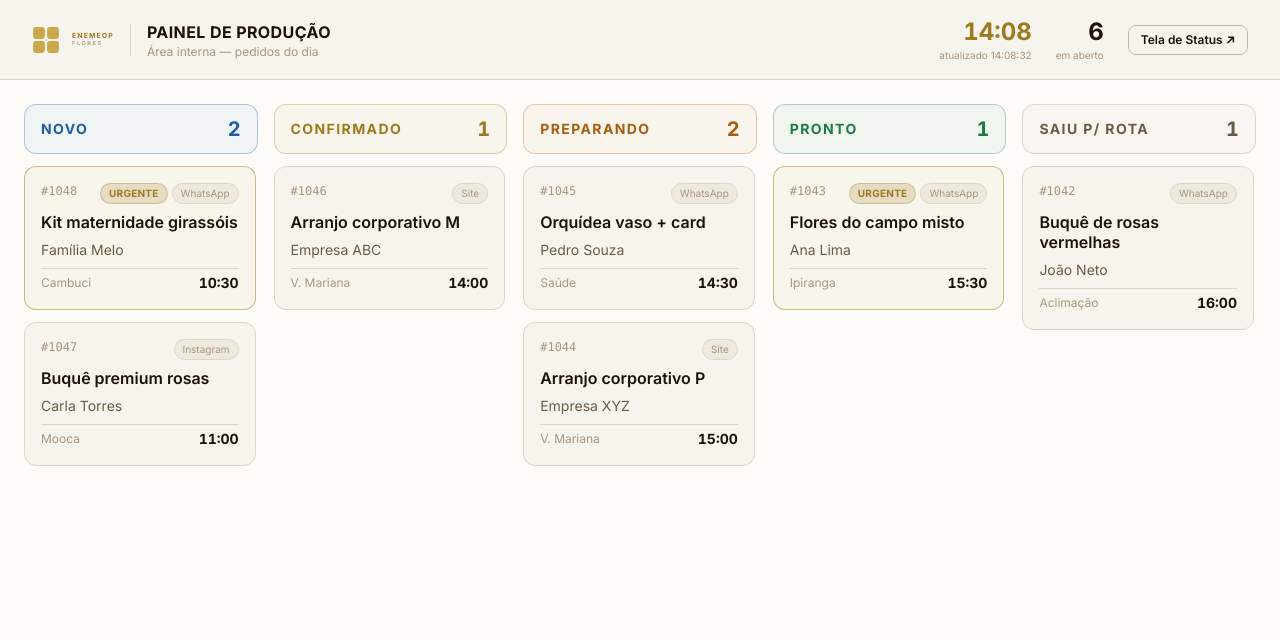
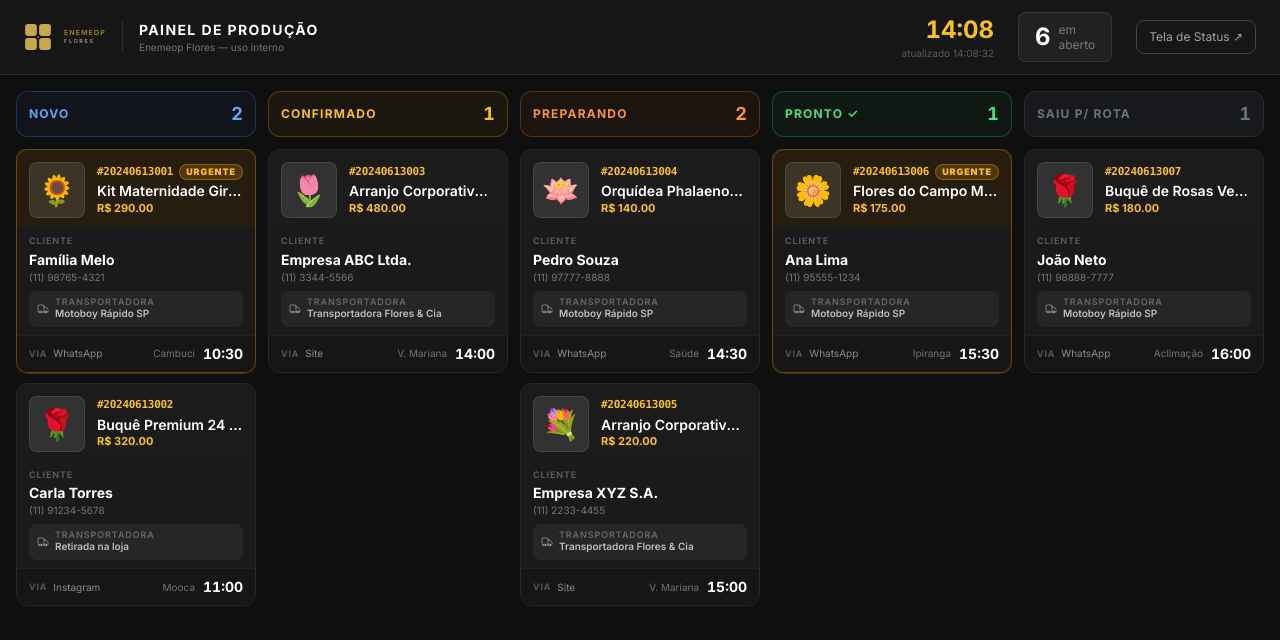
Before and after one commit to minhaautomacao/enemeop-flores, a Next.js app: page /producao in a window 1280 px wide. Shown: the top 640 px of the page. Built offline with nearby package versions, Linux system fonts and the light colour scheme.

Commit message:
auto-commit: salva alteracoes antes de encerrar sessao [2026-06-13 20:48]

```diff
--- a/app/(producao)/producao/page.tsx
+++ b/app/(producao)/producao/page.tsx
@@ -3,36 +3,91 @@
 import { useEffect, useState } from 'react'
 import Link from 'next/link'
 import { EnumeopLogo } from '@/components/enemeop-logo'
+import { Truck } from 'lucide-react'
 
 type StatusPedido = 'novo' | 'confirmado' | 'preparando' | 'pronto' | 'saiu'
 
 interface Pedido {
-  id: string
+  num: number          // número grande do pedido
   produto: string
   cliente: string
+  telefone: string
   horario: string
   bairro: string
   canal: string
   status: StatusPedido
   prioridade?: boolean
+  transportadora: string
+  foto: string         // emoji ou URL
+  valor: number
 }
 
+// Fotos simuladas do catálogo Enemeop Flores (emojis como placeholder visual)
 const MOCK: Pedido[] = [
-  { id: '#1048', produto: 'Kit maternidade girassóis',  cliente: 'Família Melo',  horario: '10:30', bairro: 'Cambuci',    canal: 'WhatsApp', status: 'novo',        prioridade: true },
-  { id: '#1047', produto: 'Buquê premium rosas',        cliente: 'Carla Torres',  horario: '11:00', bairro: 'Mooca',      canal: 'Instagram',status: 'novo'       },
-  { id: '#1046', produto: 'Arranjo corporativo M',      cliente: 'Empresa ABC',   horario: '14:00', bairro: 'V. Mariana', canal: 'Site',     status: 'confirmado' },
-  { id: '#1045', produto: 'Orquídea vaso + card',       cliente: 'Pedro Souza',   horario: '14:30', bairro: 'Saúde',      canal: 'WhatsApp', status: 'preparando' },
-  { id: '#1044', produto: 'Arranjo corporativo P',      cliente: 'Empresa XYZ',   horario: '15:00', bairro: 'V. Mariana', canal: 'Site',     status: 'preparando' },
-  { id: '#1043', produto: 'Flores do campo misto',      cliente: 'Ana Lima',      horario: '15:30', bairro: 'Ipiranga',   canal: 'WhatsApp', status: 'pronto',      prioridade: true },
-  { id: '#1042', produto: 'Buquê de rosas vermelhas',   cliente: 'João Neto',     horario: '16:00', bairro: 'Aclimação',  canal: 'WhatsApp', status: 'saiu'       },
+  {
+    num: 20240613001, produto: 'Kit Maternidade Girassóis',
+    cliente: 'Família Melo', telefone: '(11) 98765-4321',
+    horario: '10:30', bairro: 'Cambuci', canal: 'WhatsApp',
+    status: 'novo', prioridade: true,
+    transportadora: 'Motoboy Rápido SP',
+    foto: '🌻', valor: 290,
+  },
+  {
+    num: 20240613002, produto: 'Buquê Premium 24 Rosas Vermelhas',
+    cliente: 'Carla Torres', telefone: '(11) 91234-5678',
+    horario: '11:00', bairro: 'Mooca', canal: 'Instagram',
+    status: 'novo', prioridade: false,
+    transportadora: 'Retirada na loja',
+    foto: '🌹', valor: 320,
+  },
+  {
+    num: 20240613003, produto: 'Arranjo Corporativo Médio — Lírios',
+    cliente: 'Empresa ABC Ltda.', telefone: '(11) 3344-5566',
+    horario: '14:00', bairro: 'V. Mariana', canal: 'Site',
+    status: 'confirmado', prioridade: false,
+    transportadora: 'Transportadora Flores & Cia',
+    foto: '🌷', valor: 480,
+  },
+  {
+    num: 20240613004, produto: 'Orquídea Phalaenopsis + Cartão',
+    cliente: 'Pedro Souza', telefone: '(11) 97777-8888',
+    horario: '14:30', bairro: 'Saúde', canal: 'WhatsApp',
+    status: 'preparando', prioridade: false,
+    transportadora: 'Motoboy Rápido SP',
+    foto: '🪷', valor: 140,
+  },
+  {
+    num: 20240613005, produto: 'Arranjo Corporativo Pequeno',
+    cliente: 'Empresa XYZ S.A.', telefone: '(11) 2233-4455',
+    horario: '15:00', bairro: 'V. Mariana', canal: 'Site',
+    status: 'preparando', prioridade: false,
+    transportadora: 'Transportadora Flores & Cia',
+    foto: '💐', valor: 220,
+  },
+  {
+    num: 20240613006, produto: 'Flores do Campo Misto — Vaso G',
+    cliente: 'Ana Lima', telefone: '(11) 95555-1234',
+    horario: '15:30', bairro: 'Ipiranga', canal: 'WhatsApp',
+    status: 'pronto', prioridade: true,
+    transportadora: 'Motoboy Rápido SP',
+    foto: '🌼', valor: 175,
+  },
+  {
+    num: 20240613007, produto: 'Buquê de Rosas Vermelhas 12un',
+    cliente: 'João Neto', telefone: '(11) 98888-7777',
+    horario: '16:00', bairro: 'Aclimação', canal: 'WhatsApp',
+    status: 'saiu', prioridade: false,
+    transportadora: 'Motoboy Rápido SP',
+    foto: '🌹', valor: 180,
+  },
 ]
 
-const COLUNAS: { key: StatusPedido; label: string; cor: string; fundo: string }[] = [
-  { key: 'novo',        label: 'Novo',        cor: 'text-status-info',    fundo: 'border-status-info/30    bg-status-info/5'    },
-  { key: 'confirmado',  label: 'Confirmado',  cor: 'text-gold',           fundo: 'border-gold/30           bg-gold/5'           },
-  { key: 'preparando',  label: 'Preparando',  cor: 'text-status-warning', fundo: 'border-status-warning/30 bg-status-warning/5' },
-  { key: 'pronto',      label: 'Pronto',      cor: 'text-status-success', fundo: 'border-status-success/30 bg-status-success/5' },
-  { key: 'saiu',        label: 'Saiu p/ Rota',cor: 'text-text-muted',     fundo: 'border-border            bg-bg-raised/30'     },
+const COLUNAS: { key: StatusPedido; label: string; cor: string; fundo: string; ring: string }[] = [
+  { key: 'novo',       label: 'Novo',         cor: 'text-blue-400',   fundo: 'border-blue-500/30 bg-blue-500/5',   ring: 'ring-blue-500/20'   },
+  { key: 'confirmado', label: 'Confirmado',   cor: 'text-amber-400',  fundo: 'border-amber-500/30 bg-amber-500/5', ring: 'ring-amber-500/20'  },
+  { key: 'preparando', label: 'Preparando',   cor: 'text-orange-400', fundo: 'border-orange-500/30 bg-orange-500/5',ring:'ring-orange-500/20' },
+  { key: 'pronto',     label: 'Pronto ✓',     cor: 'text-green-400',  fundo: 'border-green-500/30 bg-green-500/5', ring: 'ring-green-500/20'  },
+  { key: 'saiu',       label: 'Saiu p/ Rota', cor: 'text-gray-500',   fundo: 'border-gray-600/30 bg-gray-700/20',  ring: 'ring-gray-600/20'   },
 ]
 
 export default function ProducaoPage() {
@@ -46,14 +101,10 @@ export default function ProducaoPage() {
     }
     tick()
     const t = setInterval(tick, 1000)
-
-    // auto-refresh da página a cada 30s
     const r = setInterval(() => {
       setUltimo(new Date().toLocaleTimeString('pt-BR', { hour: '2-digit', minute: '2-digit', second: '2-digit' }))
     }, 30000)
-
     setUltimo(new Date().toLocaleTimeString('pt-BR', { hour: '2-digit', minute: '2-digit', second: '2-digit' }))
-
     return () => { clearInterval(t); clearInterval(r) }
   }, [])
 
@@ -61,76 +112,114 @@ export default function ProducaoPage() {
   const ativos = MOCK.filter(p => p.status !== 'saiu').length
 
   return (
-    <div className="flex flex-col h-screen overflow-hidden">
+    <div className="flex flex-col h-screen overflow-hidden bg-[#0f0f0f]">
 
       {/* Header */}
-      <header className="flex items-center justify-between px-8 py-4 border-b border-border bg-bg-surface shrink-0">
+      <header className="flex items-center justify-between px-6 py-3 border-b border-white/10 bg-[#161616] shrink-0">
         <div className="flex items-center gap-4">
           <EnumeopLogo size="sm" showText={true} />
-          <div className="w-px h-8 bg-border" />
+          <div className="w-px h-8 bg-white/10" />
           <div>
-            <p className="text-base font-bold text-text-primary tracking-wide">PAINEL DE PRODUÇÃO</p>
-            <p className="text-xs text-text-faint">Área interna — pedidos do dia</p>
+            <p className="text-sm font-bold text-white tracking-widest uppercase">Painel de Produção</p>
+            <p className="text-[10px] text-white/40">Enemeop Flores — uso interno</p>
           </div>
         </div>
         <div className="flex items-center gap-6">
           <div className="text-right">
-            <p className="text-2xl font-bold text-gold tabular-nums">{hora}</p>
-            <p className="text-[10px] text-text-faint">atualizado {ultimo}</p>
+            <p className="text-2xl font-bold text-amber-400 tabular-nums">{hora}</p>
+            <p className="text-[10px] text-white/30">atualizado {ultimo}</p>
           </div>
-          <div className="text-right">
-            <p className="text-2xl font-bold text-text-primary tabular-nums">{ativos}</p>
-            <p className="text-[10px] text-text-faint">em aberto</p>
+          <div className="flex items-center gap-2 bg-white/5 border border-white/10 rounded-lg px-4 py-2">
+            <span className="text-2xl font-bold text-white tabular-nums">{ativos}</span>
+            <span className="text-xs text-white/40 leading-tight">em<br/>aberto</span>
           </div>
-          <Link href="/producao/status" target="_blank" rel="noopener noreferrer" className="btn-outline text-xs py-1.5 px-3">
+          <Link href="/producao/status" target="_blank" rel="noopener noreferrer"
+            className="text-xs border border-white/20 text-white/60 hover:text-white hover:border-white/40 px-3 py-2 rounded-lg transition-colors">
             Tela de Status ↗
           </Link>
         </div>
       </header>
 
       {/* Kanban */}
-      <div className="flex flex-1 gap-4 p-6 overflow-hidden">
+      <div className="flex flex-1 gap-3 p-4 overflow-hidden">
         {COLUNAS.map((col) => {
           const pedidos = porStatus(col.key)
           return (
             <div key={col.key} className="flex flex-col flex-1 min-w-0">
 
               {/* Cabeçalho da coluna */}
-              <div className={`flex items-center justify-between mb-3 px-4 py-2.5 rounded-xl border ${col.fundo}`}>
-                <span className={`text-sm font-bold uppercase tracking-widest ${col.cor}`}>{col.label}</span>
-                <span className={`text-xl font-bold tabular-nums ${col.cor}`}>{pedidos.length}</span>
+              <div className={`flex items-center justify-between mb-3 px-3 py-2 rounded-xl border ${col.fundo}`}>
+                <span className={`text-xs font-bold uppercase tracking-widest ${col.cor}`}>{col.label}</span>
+                <span className={`text-lg font-bold tabular-nums ${col.cor}`}>{pedidos.length}</span>
               </div>
 
               {/* Cards */}
-              <div className="flex flex-col gap-3 overflow-y-auto flex-1 pr-0.5">
+              <div className="flex flex-col gap-2.5 overflow-y-auto flex-1">
                 {pedidos.length === 0 && (
-                  <div className="flex items-center justify-center h-24 rounded-xl border border-dashed border-border text-text-faint text-sm">
+                  <div className="flex items-center justify-center h-20 rounded-xl border border-dashed border-white/10 text-white/20 text-xs">
                     Nenhum pedido
                   </div>
                 )}
                 {pedidos.map((p) => (
                   <div
-                    key={p.id}
-                    className={`rounded-xl border p-4 space-y-2 ${p.prioridade ? 'border-gold/50 bg-gold/5' : 'border-border bg-bg-surface'}`}
+                    key={p.num}
+                    className={`rounded-xl border p-0 overflow-hidden ${
+                      p.prioridade
+                        ? 'border-amber-500/40 ring-1 ring-amber-500/20'
+                        : 'border-white/10'
+                    }`}
                   >
-                    <div className="flex items-start justify-between gap-2">
-                      <span className="font-mono text-xs text-text-faint">{p.id}</span>
-                      <div className="flex gap-1">
-                        {p.prioridade && (
-                          <span className="rounded-full bg-gold/20 border border-gold/30 px-2 py-0.5 text-[10px] font-bold text-gold uppercase tracking-wide">
-                            URGENTE
+                    {/* Foto + número do pedido */}
+                    <div className={`flex items-center gap-3 px-3 pt-3 pb-2 ${p.prioridade ? 'bg-amber-500/10' : 'bg-white/5'}`}>
+                      {/* Foto do produto */}
+                      <div className="w-14 h-14 shrink-0 rounded-lg bg-white/10 border border-white/10 flex items-center justify-center text-3xl">
+                        {p.foto}
+                      </div>
+                      {/* Número e produto */}
+                      <div className="flex-1 min-w-0">
+                        <div className="flex items-center gap-1.5 mb-0.5">
+                          <span className="font-mono text-[11px] font-bold text-amber-400 tracking-tight">
+                            #{p.num}
                           </span>
-                        )}
-                        <span className="rounded-full bg-bg-raised border border-border px-2 py-0.5 text-[10px] text-text-faint">
-                          {p.canal}
-                        </span>
+                          {p.prioridade && (
+                            <span className="rounded-full bg-amber-500/20 border border-amber-500/40 px-1.5 py-0 text-[9px] font-black text-amber-400 uppercase tracking-widest">
+                              URGENTE
+                            </span>
+                          )}
+                        </div>
+                        <p className="text-sm font-semibold text-white leading-tight truncate">{p.produto}</p>
+                        <p className="text-[11px] text-amber-400 font-bold">R$ {p.valor.toFixed(2)}</p>
                       </div>
                     </div>
-                    <p className="text-base font-semibold text-text-primary leading-tight">{p.produto}</p>
-                    <p className="text-sm text-text-muted">{p.cliente}</p>
-                    <div className="flex items-center justify-between pt-1 border-t border-border">
-                      <span className="text-xs text-text-faint">{p.bairro}</span>
-                      <span className="text-sm font-bold text-text-primary tabular-nums">{p.horario}</span>
+
+                    {/* Dados do cliente */}
+                    <div className="px-3 py-2 space-y-1.5 bg-[#1a1a1a]">
+                      <div>
+                        <p className="text-[9px] font-semibold text-white/30 uppercase tracking-widest mb-0.5">Cliente</p>
+                        <p className="text-sm font-bold text-white">{p.cliente}</p>
+                        <p className="text-[10px] text-white/40">{p.telefone}</p>
+                      </div>
+
+                      {/* Transportadora */}
+                      <div className="flex items-center gap-1.5 bg-white/5 rounded-lg px-2 py-1.5">
+                        <Truck className="w-3 h-3 text-white/40 shrink-0" />
+                        <div className="min-w-0">
+                          <p className="text-[9px] font-semibold text-white/30 uppercase tracking-widest leading-none">Transportadora</p>
+                          <p className="text-[10px] font-semibold text-white/70 truncate">{p.transportadora}</p>
+                        </div>
+                      </div>
+                    </div>
+
+                    {/* Rodapé */}
+                    <div className="flex items-center justify-between px-3 py-2 bg-[#161616] border-t border-white/5">
+                      <div className="flex items-center gap-1.5">
+                        <span className="text-[9px] font-semibold text-white/30 uppercase tracking-widest">via</span>
+                        <span className="text-[10px] text-white/50">{p.canal}</span>
+                      </div>
+                      <div className="flex items-center gap-2">
+                        <span className="text-[10px] text-white/40">{p.bairro}</span>
+                        <span className="text-sm font-bold text-white tabular-nums">{p.horario}</span>
+                      </div>
                     </div>
                   </div>
                 ))}
```
